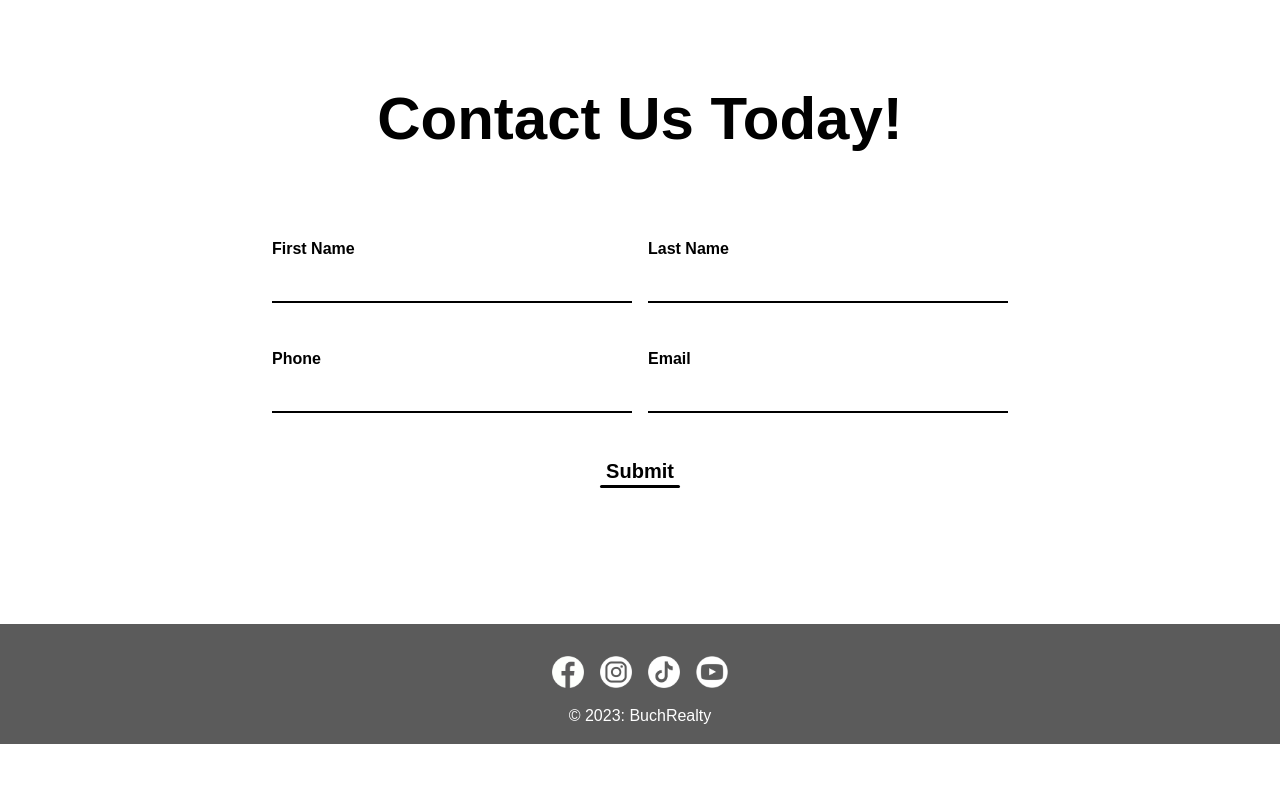
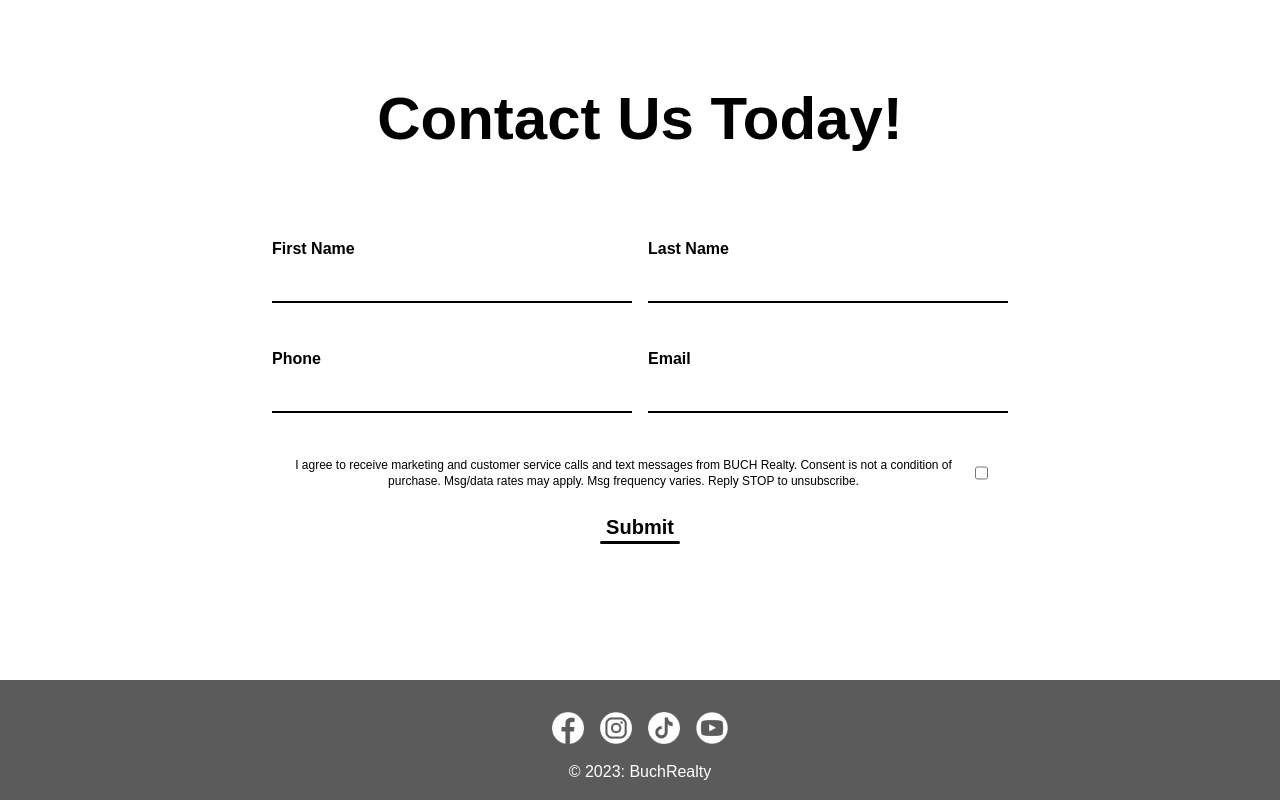
Before and after one commit to BuchGroup/buch_ts, a Next.js app: page / in a window 1280 px wide. Shown: the part 5747-6547 px from the top of the page. Before the commit the page ends 6491 px from the top, so only its background shows below. Built offline with nearby package versions, Linux system fonts and the light colour scheme.

Commit message:
feat: add check box to contect form

```diff
--- a/components/new_contact.tsx
+++ b/components/new_contact.tsx
@@ -125,6 +125,10 @@ export default function LeadForm() {
             />
           </div>
         </div>
+        <div className="flex justify-center text-center">
+          <p className="text-xs">I agree to receive marketing and customer service calls and text messages from BUCH Realty. Consent is not a condition of purchase. Msg/data rates may apply. Msg frequency varies. Reply STOP to unsubscribe.</p>
+          <input className="mr-5" type="checkbox"></input>
+        </div>
         <div className="flex justify-center">
           <button
             type="submit"
```
